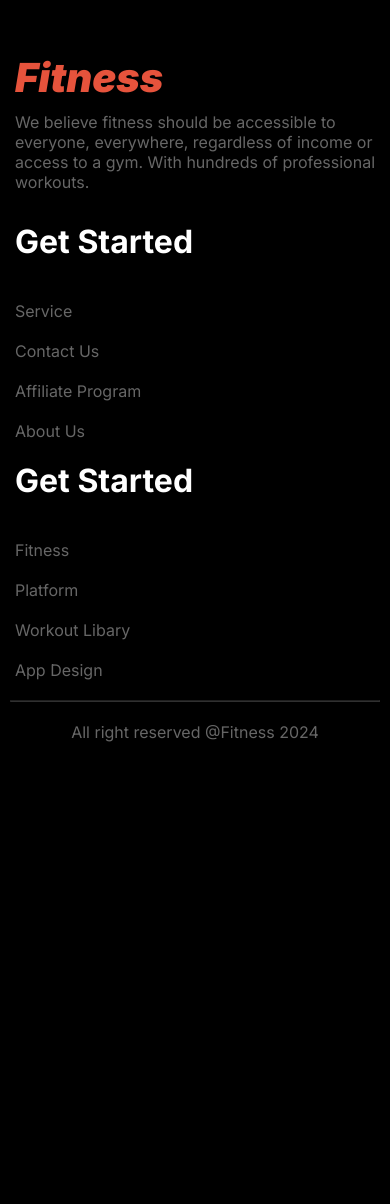
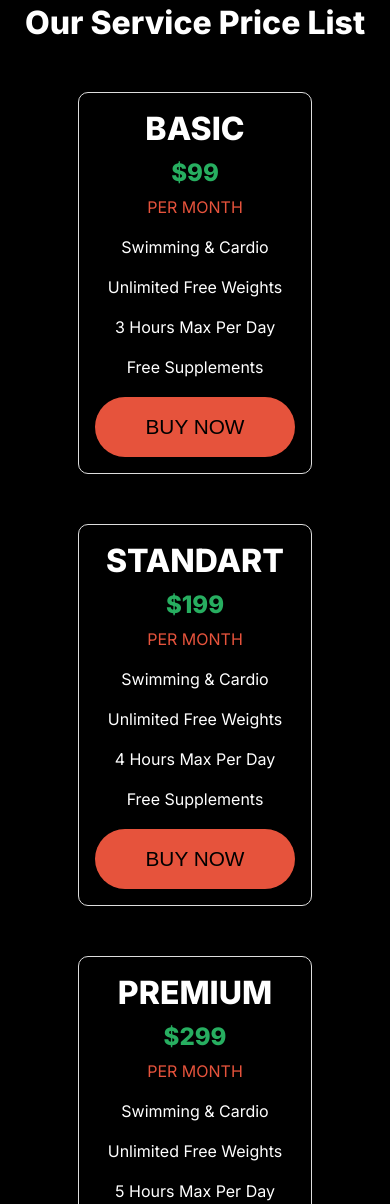
Before and after one commit to RAFIQUL595/Assignment-2, a plain HTML site: page index.html in a window 390 px wide. Shown: the part 6384-7588 px from the top of the page. Before the commit the page ends 7126 px from the top, so only its background shows below. Drawn offline with Linux system fonts and the light colour scheme; a web font is replaced by a local one.

Commit message:
challenging container style and responsive done

```diff
--- a/index.html
+++ b/index.html
@@ -257,6 +257,52 @@
         </div>
       </section>
       <!-- Team Container End Here -->
+
+      <!-- Challenging Container Start Here-->
+      <section class="challenging-container">
+        <div class="challenging-contain white-color">
+          <h2>Our Service Price List</h2>
+          <div class="challenging-service display-grid">
+            <div class="product">
+              <h2>BASIC</h2>
+              <p class="price">$99</p>
+              <p class="description new-color">PER MONTH</p>
+              <ul class="challenging-list white-color">
+                <li>Swimming & Cardio</li>
+                <li>Unlimited Free Weights</li>
+                <li>3 Hours Max Per Day</li>
+                <li>Free Supplements</li>
+              </ul>
+              <button class="btn">BUY NOW</button>
+            </div>
+            <div class="product">
+              <h2>STANDART</h2>
+              <p class="price">$199</p>
+              <p class="description new-color">PER MONTH</p>
+              <ul class="challenging-list white-color">
+                <li>Swimming & Cardio</li>
+                <li>Unlimited Free Weights</li>
+                <li>4 Hours Max Per Day</li>
+                <li>Free Supplements</li>
+              </ul>
+              <button class="btn">BUY NOW</button>
+            </div>
+            <div class="product">
+              <h2>PREMIUM</h2>
+              <p class="price">$299</p>
+              <p class="description new-color">PER MONTH</p>
+              <ul class="challenging-list white-color">
+                <li>Swimming & Cardio</li>
+                <li>Unlimited Free Weights</li>
+                <li>5 Hours Max Per Day</li>
+                <li>Free Supplements</li>
+              </ul>
+              <button class="btn">BUY NOW</button>
+            </div>
+          </div>
+        </div>
+      </section>
+      <!-- Challenging Container End Here -->
     </main>
     <footer>
       <!-- Footer Container Start Here -->
--- a/styles/responsive.css
+++ b/styles/responsive.css
@@ -165,6 +165,13 @@
   }
   /* Team Container Responsive End Here */
 
+  /* Challenging Container Responsive Start Here */
+  .challenging-service {
+    grid-template-columns: repeat(1, 1fr);
+    justify-items: center;
+  }
+  /* Challenging Container Responsive End Here */
+
   /* Footer Container Responsive Start Here */
   .footer-container {
     width: 95%;
@@ -177,11 +184,11 @@
     height: fit-content;
     margin-bottom: 30px;
   }
-  .footer-group{
+  .footer-group {
     margin-left: 0;
     width: 50%;
   }
-  hr{
+  hr {
     width: 95%;
   }
   /* Footer Container Responsive End Here */
@@ -295,5 +302,12 @@
     width: 100px;
   }
   /* Team Container Responsive End Here */
+
+  /* Challenging Container Responsive Start Here */
+  .challenging-service {
+    grid-template-columns: repeat(2, 1fr);
+    justify-items: center;
+  }
+  /* Challenging Container Responsive End Here */
 }
 /* Medium Device Responsive End Here */
--- a/styles/style.css
+++ b/styles/style.css
@@ -429,6 +429,49 @@ body {
 }
 /* Team Container Style End Here */
 
+/* Challenging Container Style Start Here */
+.challenging-container {
+  max-width: 1200px;
+  margin: 0 auto;
+  margin-top: 100px;
+}
+.challenging-contain h2 {
+  text-align: center;
+  font-size: 2rem;
+  font-weight: 800;
+}
+.challenging-service {
+  max-width: 1100px;
+  margin: auto;
+  margin-top: 30px;
+  grid-template-columns: repeat(3, 1fr);
+  gap: 10px;
+}
+.product {
+  border-radius: 10px;
+  border: 1px solid #ddd;
+  padding: 16px;
+  margin: 20px;
+  text-align: center;
+}
+.price {
+  font-size: 1.5rem;
+  color: #27ae60;
+  font-weight: 800;
+  margin: 10px 0;
+}
+.description {
+  font-size: 1rem;
+}
+.challenging-list {
+  margin-top: 20px;
+}
+.challenging-list li {
+  list-style: none;
+  margin-bottom: 20px;
+}
+/* Challenging Container Style End Here */
+
 /* Footer Container Style Start Here */
 .footer-container {
   max-width: 1200px;
@@ -450,27 +493,28 @@ body {
   font-weight: 400;
   opacity: 0.4;
 }
-.footer-group{
+.footer-group {
   margin-left: 100px;
   width: 25%;
 }
-.footer-group h3{
+.footer-group h3 {
   font-size: 2rem;
   margin-bottom: 40px;
 }
-.footer-group p{
+.footer-group p {
   font-size: 1rem;
   font-weight: 400;
   opacity: 0.4;
   margin-bottom: 20px;
 }
-hr{
+hr {
   opacity: 0.2;
   max-width: 1200px;
   margin: auto;
 }
-.footer-font{
+.footer-font {
   margin-top: 20px;
+  margin-bottom: 20px;
   font-size: 1rem;
   text-align: center;
   opacity: 0.4;
```
